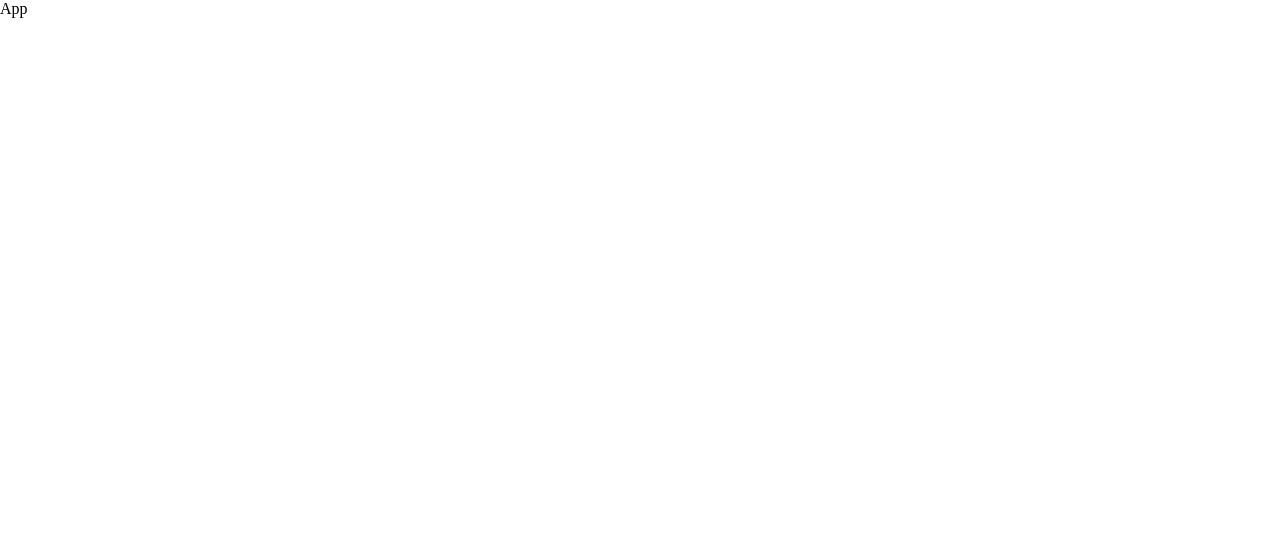
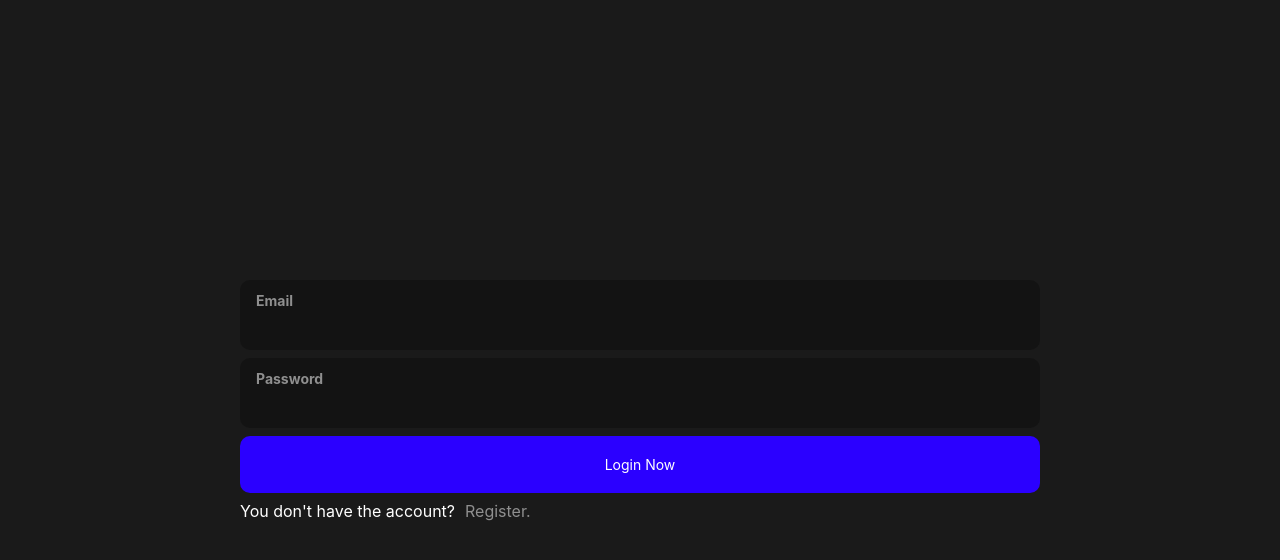
Before and after one commit to dungha3112/chatapp_react, a React (Vite) app: page /login in a window 1280 px wide. Shown: the top 560 px of the page. Built offline with nearby package versions, Linux system fonts and the light colour scheme.

Commit message:
create login, regiter page and form

```diff
--- a/package.json
+++ b/package.json
@@ -12,7 +12,9 @@
   "dependencies": {
     "react": "^18.3.1",
     "react-dom": "^18.3.1",
-    "react-router-dom": "^6.26.2"
+    "react-router-dom": "^6.26.2",
+    "sass": "^1.79.4",
+    "styled-components": "^6.1.13"
   },
   "devDependencies": {
     "@eslint/js": "^9.9.0",
--- a/src/App.tsx
+++ b/src/App.tsx
@@ -1,7 +1,17 @@
-import React from "react";
+import { createBrowserRouter, RouterProvider } from "react-router-dom";
+import LoginPage from "./pages/LoginPage";
+import RegisterPage from "./pages/RegisterPage";
+
+const router = createBrowserRouter([
+  { path: "/", element: <div>hello</div> },
+  { path: "/login", element: <LoginPage /> },
+  { path: "/register", element: <RegisterPage /> },
+
+  { path: "/:id", element: <div>Page chanel conversation</div> },
+]);
 
 const App = () => {
-  return <div>App</div>;
+  return <RouterProvider router={router} />;
 };
 
 export default App;
--- /dev/null
+++ b/src/components/forms/LoginForm.tsx
@@ -0,0 +1,29 @@
+import { Link } from "react-router-dom";
+import { Button, InputContainer, InputField, InputLabel } from "../../styles";
+import styles from "./index.module.scss";
+
+const LoginForm = () => {
+  return (
+    <form className={styles.form}>
+      <InputContainer>
+        <InputLabel htmlFor="email">Email</InputLabel>
+        <InputField id="email" type="email" />
+      </InputContainer>
+
+      <InputContainer className={styles.loginFormPassword}>
+        <InputLabel htmlFor="password">Password</InputLabel>
+        <InputField id="password" type="password" />
+      </InputContainer>
+
+      <Button className={styles.button}>Login Now</Button>
+      <div className={styles.footer}>
+        <span>You don't have the account?</span>
+        <Link to="/register">
+          <span>Register.</span>
+        </Link>
+      </div>
+    </form>
+  );
+};
+
+export default LoginForm;
--- /dev/null
+++ b/src/components/forms/RegisterForm.tsx
@@ -0,0 +1,42 @@
+import { Button, InputContainer, InputField, InputLabel } from "../../styles";
+import styles from "./index.module.scss";
+import { Link } from "react-router-dom";
+
+const RegisterForm = () => {
+  return (
+    <form className={styles.form}>
+      <InputContainer>
+        <InputLabel htmlFor="email">Email</InputLabel>
+        <InputField id="email" type="email" />
+      </InputContainer>
+
+      <section className={styles.nameFieldRow}>
+        <InputContainer>
+          <InputLabel htmlFor="firstName">First Name</InputLabel>
+          <InputField id="firstName" type="text" />
+        </InputContainer>
+
+        <InputContainer>
+          <InputLabel htmlFor="lastName">Last Name</InputLabel>
+          <InputField id="lastName" type="text" />
+        </InputContainer>
+      </section>
+
+      <InputContainer>
+        <InputLabel htmlFor="password">Password</InputLabel>
+        <InputField id="password" type="password" />
+      </InputContainer>
+
+      <Button className={styles.button}>Create a new account</Button>
+
+      <div className={styles.footer}>
+        <span>Already have an account ?</span>
+        <Link to="/login">
+          <span>Login now.</span>
+        </Link>
+      </div>
+    </form>
+  );
+};
+
+export default RegisterForm;
--- /dev/null
+++ b/src/components/forms/index.module.scss
@@ -0,0 +1,31 @@
+form {
+  width: 800px;
+}
+
+.nameFieldRow {
+  display: flex;
+  gap: 8px;
+  margin: 8px 0;
+  justify-content: space-between;
+}
+
+.button {
+  margin: 8px 0;
+}
+
+.loginFormPassword {
+  margin-top: 8px;
+}
+
+.footer {
+  display: flex;
+  gap: 10px;
+  a {
+    color: #8f8f8f;
+    text-decoration: none;
+    &:hover {
+      transition: 0.8s ease-in-out;
+      text-decoration: underline;
+    }
+  }
+}
--- a/src/index.css
+++ b/src/index.css
@@ -3,3 +3,26 @@
   margin: 0;
   box-sizing: border-box;
 }
+
+body {
+  margin: 0;
+  -webkit-font-smoothing: antialiased;
+  -moz-osx-font-smoothing: grayscale;
+}
+
+body,
+html,
+#root {
+  height: 100%;
+}
+
+body,
+html {
+  background-color: #1a1a1a;
+  font-family: "Inter";
+  color: #fff;
+}
+
+h1 {
+  margin: 0;
+}
--- /dev/null
+++ b/src/pages/LoginPage.tsx
@@ -0,0 +1,13 @@
+import React from "react";
+import LoginForm from "../components/forms/LoginForm";
+import { Page } from "../styles";
+
+const LoginPage = () => {
+  return (
+    <Page>
+      <LoginForm />
+    </Page>
+  );
+};
+
+export default LoginPage;
--- /dev/null
+++ b/src/pages/RegisterPage.tsx
@@ -0,0 +1,12 @@
+import RegisterForm from "../components/forms/RegisterForm";
+import { Page } from "../styles";
+
+const RegisterPage = () => {
+  return (
+    <Page>
+      <RegisterForm />
+    </Page>
+  );
+};
+
+export default RegisterPage;
--- /dev/null
+++ b/src/styles/auth.tsx
@@ -0,0 +1 @@
+import styled, { css } from "styled-components";
--- /dev/null
+++ b/src/styles/index.tsx
@@ -0,0 +1,49 @@
+import styled, { css } from "styled-components";
+
+export const InputContainer = styled.div`
+  background-color: #131313;
+  padding: 12px 16px;
+  border-radius: 10px;
+  width: 100%;
+`;
+
+export const InputField = styled.input`
+  font-family: "Inter";
+  background: inherit;
+  outline: none;
+  border: none;
+  color: #fff;
+  width: 100%;
+  font-size: 18px;
+  padding: 0;
+  margin: 4px 0;
+`;
+
+export const InputLabel = styled.label`
+  display: block;
+  font-size: 14px;
+  font-weight: bold;
+  color: #8f8f8f;
+`;
+
+export const Button = styled.button`
+  color: #fff;
+  background-color: #2b00ff;
+  width: 100%;
+  font-family: "Inter";
+  font-size: 14px;
+  border-radius: 10px;
+  outline: none;
+  border: none;
+  padding: 20px 0;
+
+  cursor: pointer;
+`;
+
+export const Page = styled.div`
+  height: 100%;
+  background-color: #1a1a1a;
+  display: flex;
+  justify-content: center;
+  align-items: center;
+`;
```
Also changed, not shown: 1 other file (tests, documents, lock files or other folders).
